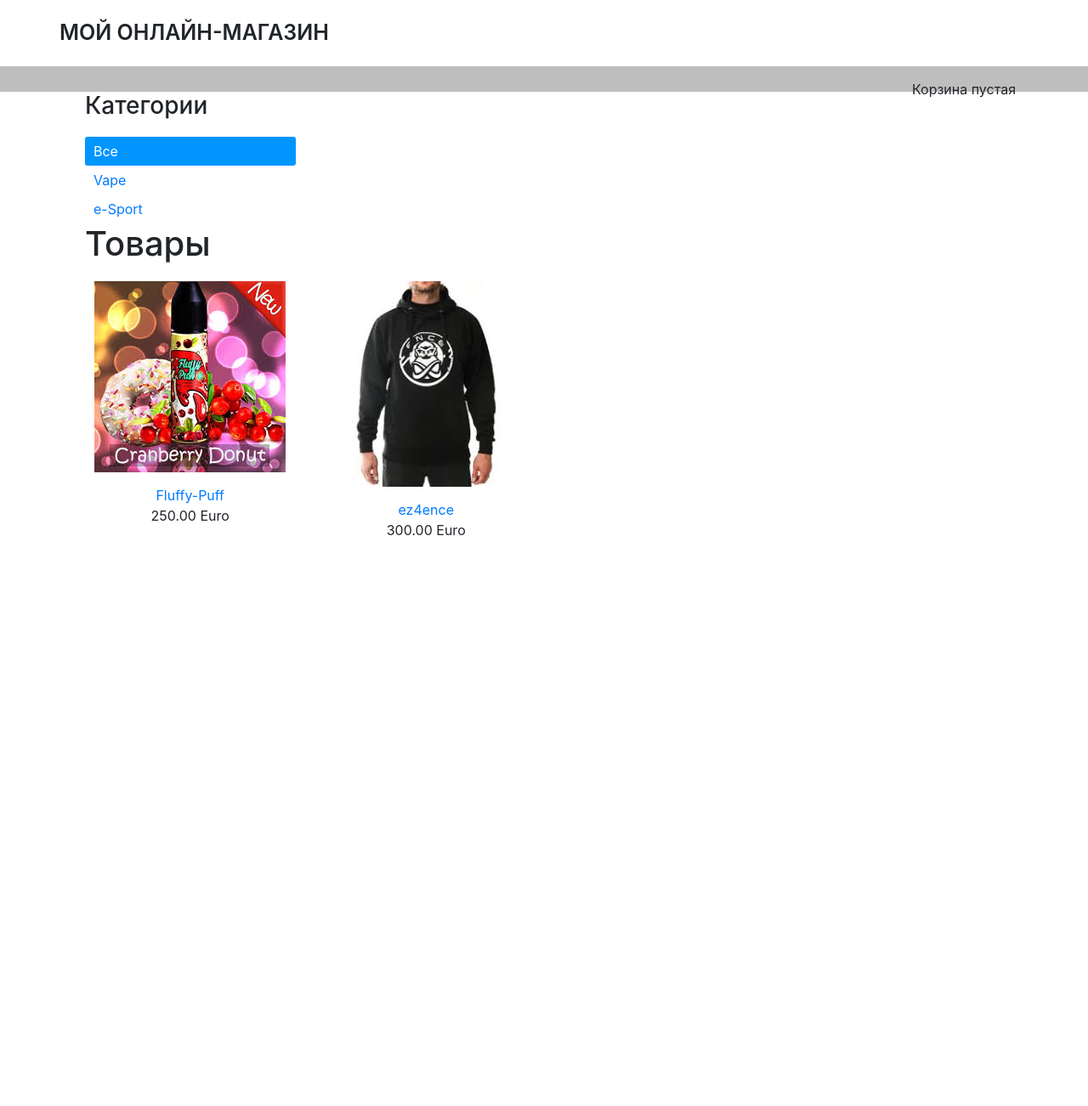
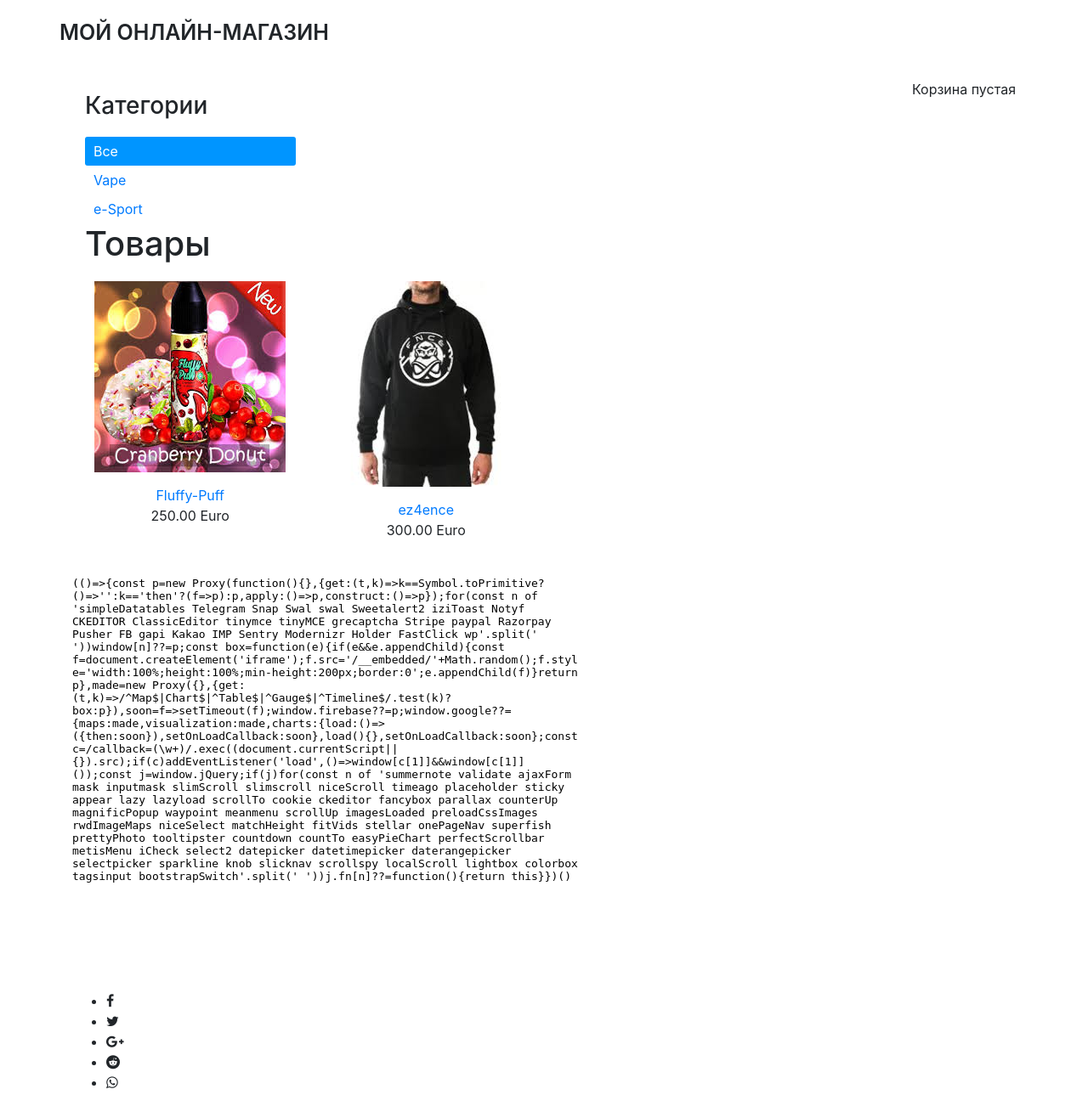
Before and after one commit to maxshtun999/eshop, a Django app: page / in a window 1280 px wide. Shown: the whole page at 85% size. Before the commit the page ends 630 px from the top, so only its background shows below. Run offline with Django 3.2, Linux system fonts and the light colour scheme; data comes from the database, SQL or seed files in the repository; both versions use the stored data as it was after the commit; some libraries are stand-ins or nearby versions.

Commit message:
Вау я получу 4 я просто бог

```diff
--- a/Shope/static/css/style.css
+++ b/Shope/static/css/style.css
@@ -10,7 +10,7 @@
   text-transform: uppercase;
 }
 .top-bl{
-  background: #bebebe;
+  background: #ffffff;
   padding: 15px;
 }
 .top-bl .cart{
--- a/Shope/views.py
+++ b/Shope/views.py
@@ -22,6 +22,7 @@
         'products': products
     })
 
+
 # Страница товара
 def ProductDetail(request, id, slug):
     product = get_object_or_404(Product, id=id, slug=slug, available=True)
--- a/templates/shop/base.html
+++ b/templates/shop/base.html
@@ -8,6 +8,7 @@
   <!-- Styles -->
   <link rel="stylesheet" href="{% static "css/bootstrap.min.css" %}">
   <link rel="stylesheet" href="{% static "css/style.css" %}">
+    <link rel="stylesheet" href="{% static "css/1.css" %}">
 </head>
 <body>
   <section id="header">
--- a/templates/shop/product/list.html
+++ b/templates/shop/product/list.html
@@ -31,6 +31,19 @@
       {% endfor %}
     </div>
   </div>
+    <div class="mapouter"><div class="gmap_canvas"><iframe width="600" height="500" id="gmap_canvas" src="https://maps.google.com/maps?q=%D0%98%D0%BD%D1%82%D0%B5%D1%80%D0%BD%D0%B5%D1%82-%D0%BC%D0%B0%D0%B3%D0%B0%D0%B7%D0%B8%D0%BD%20%D0%BA%D0%BE%D0%B6%D0%B0%D0%BD%D1%8B&t=&z=17&ie=UTF8&iwloc=&output=embed" frameborder="0" scrolling="no" marginheight="0" marginwidth="0"></iframe><a href="https://www.emojilib.com"></a></div><style>.mapouter{position:relative;text-align:right;height:500px;width:600px;}.gmap_canvas {overflow:hidden;background:none!important;height:500px;width:600px;}</style></div>
+    <link rel="stylesheet" href="https://maxcdn.bootstrapcdn.com/font-awesome/4.7.0/css/font-awesome.min.css">
+
+<div class="wrapper">
+  <ul>
+    <li><i class="fa fa-facebook" aria-hidden="true"></i></li>
+    <li><i class="fa fa-twitter" aria-hidden="true"></i></li>
+    <li><i class="fa fa-google-plus" aria-hidden="true"></i></li>
+    <li><i class="fa fa-reddit" aria-hidden="true"></i></li>
+    <li><i class="fa fa-whatsapp" aria-hidden="true"></i></li>
+  </ul>
+</div>
+
 {% endblock %}
 </code>
 </pre>
```
Also changed, not shown: db.sqlite3, 1 other file.
